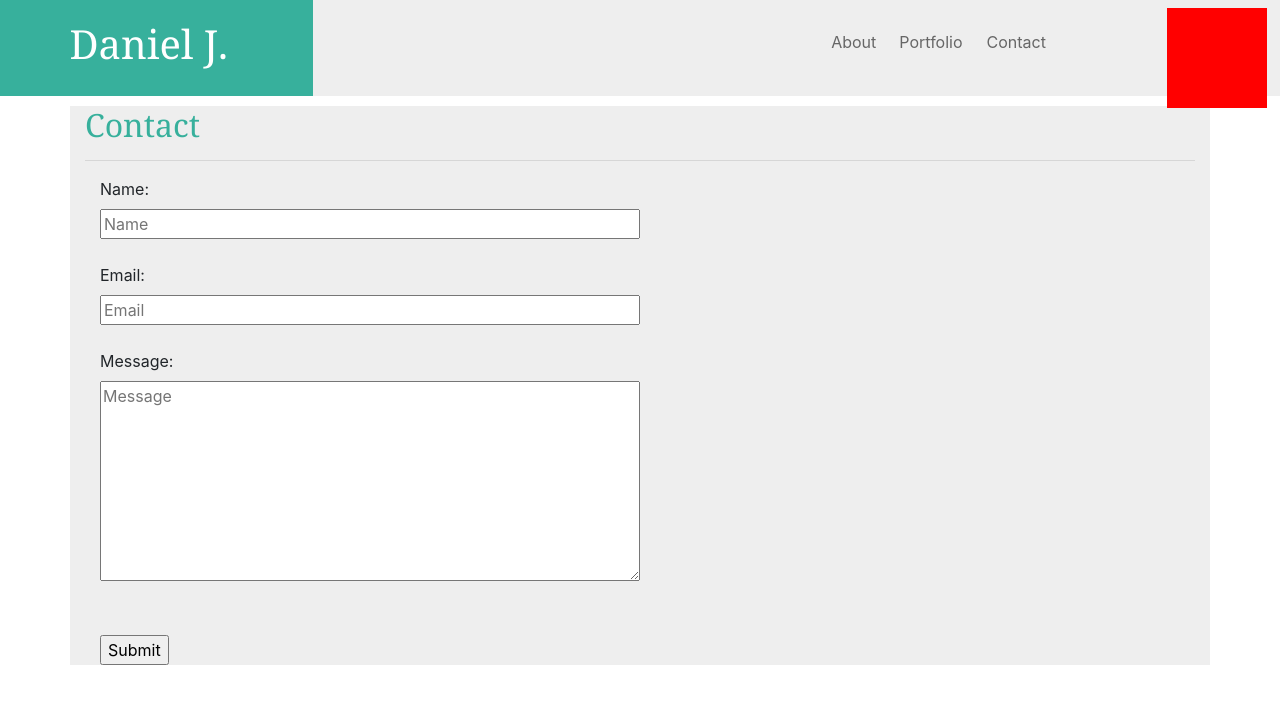
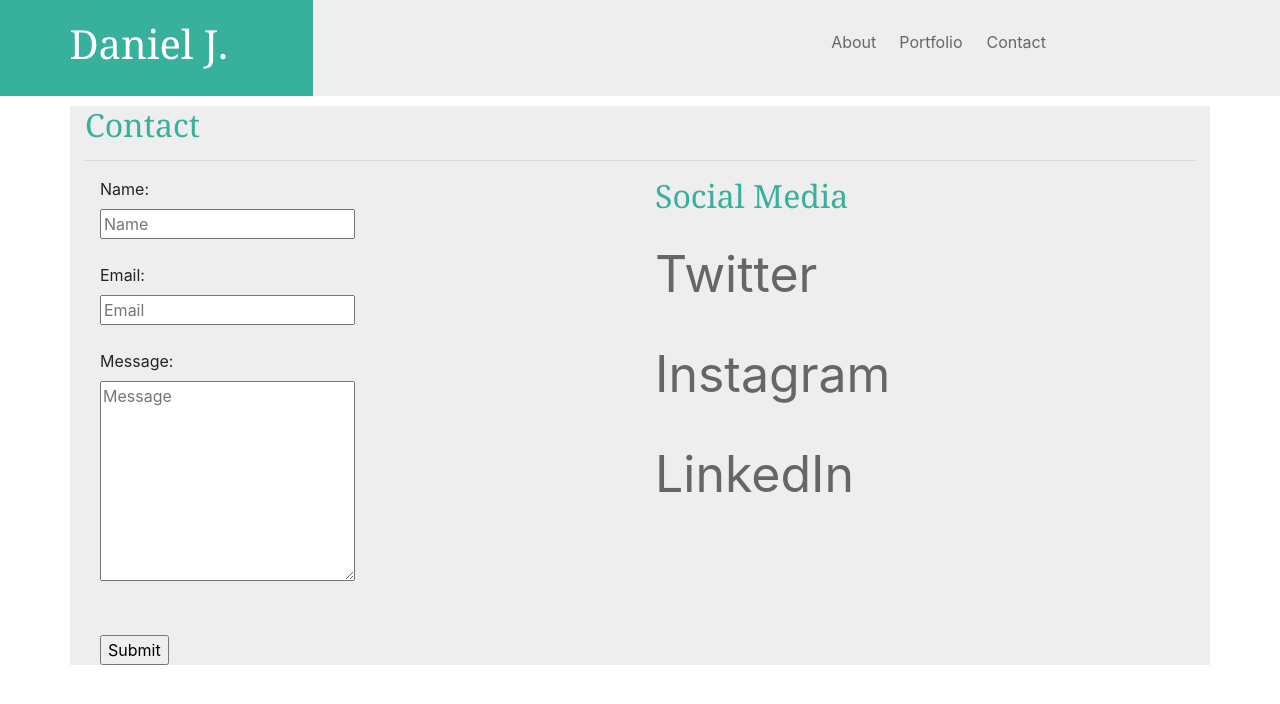
Before and after one commit to Kionling/responsive-portfolio1, a plain HTML site: page contact.html in a window 1280 px wide. Drawn offline with nearby package versions, Linux system fonts and the light colour scheme.

Commit message:
Added social media links on contact page.

```diff
--- a/contact.html
+++ b/contact.html
@@ -33,6 +33,8 @@
             <hr>
         </div>
     </div>
+    <div class="row">
+        <div class="col-6">
     <div class="container">
     <form action="">
         <label for="fname">Name:</label><br>
@@ -44,12 +46,27 @@
         <textarea id="Message" name="Message" class="data" placeholder="Message"></textarea><br><br>
         <br>
         <input type="submit" id="submit" value="Submit">
-        <div class="container" id="temp">
+      </form>
+      </div>
+      </div>
+
+      <div class="">
+      <div class="container">
+        <h2>Social Media</h2>
+        <li>
+          <a href="https://twitter.com/Kionling1">Twitter</a>
+        </li>
+        <li>
+            <a href="https://www.instagram.com/kionling1/">Instagram</a>
+        </li>
+        <li>
+            <a href="https://www.linkedin.com/in/daniel-jauregui-velazquez-b64a80172/">LinkedIn</a>
+        </li>
+
 
 
 
         </div>
-      </form>
       </div>
 
 
--- a/style.css
+++ b/style.css
@@ -24,13 +24,15 @@ h2 {
 
 }
 
-#temp{
-    background: red;
-    position: absolute;
-    width: 100px;
-    height: 100px;
-    right: 1%;
-    top:1%;
+li {
+    list-style: none;
+    line-height: 100px;
+    color: #666;
+    font-size: 50px;
+}
+
+a{
+    color: #666;
 }
 
 
```
